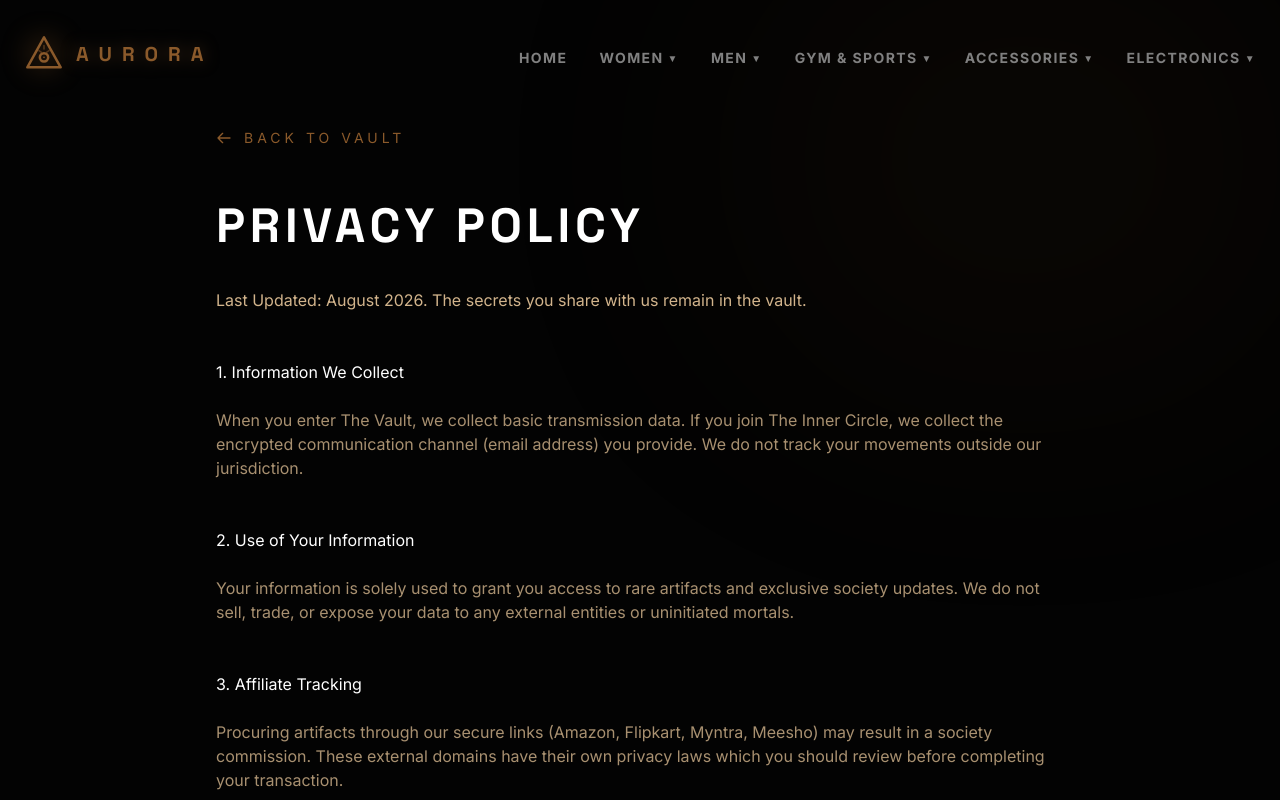
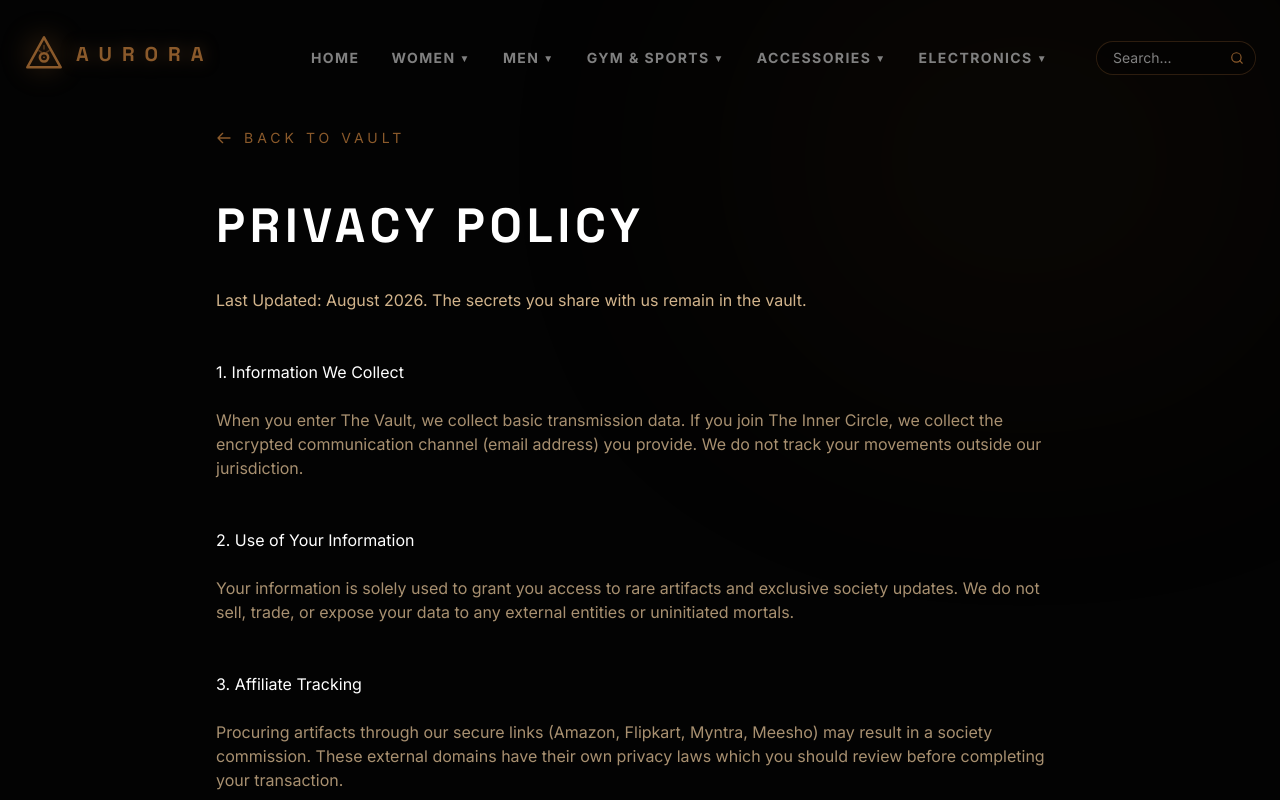
Before and after one commit to nayakom/aurora-vault666, a Next.js app: page /privacy in a window 1280 px wide. Shown: the top 800 px of the page. Built offline with nearby package versions, Linux system fonts and the light colour scheme.

Commit message:
Implement global multi-word product search and fallback state

```diff
--- a/components/layout/Navbar.tsx
+++ b/components/layout/Navbar.tsx
@@ -14,6 +14,7 @@ const Navbar: React.FC<NavbarProps> = ({ onHomeClick }) => {
   const [scrolled, setScrolled] = useState(false);
   const [isMobileMenuOpen, setIsMobileMenuOpen] = useState(false);
   const [expandedMobileCategory, setExpandedMobileCategory] = useState<string | null>(null);
+  const [searchQuery, setSearchQuery] = useState('');
 
   const categoriesData = [
     { name: 'Women', items: ['Kurtis', 'Dresses', 'Tops', 'Sarees', 'Bottom Wear'] },
@@ -59,6 +60,17 @@ const Navbar: React.FC<NavbarProps> = ({ onHomeClick }) => {
     } else {
       // If on another page (like product details), go back to Vault
       router.push('/#vault');
+    }
+  };
+
+  const handleSearch = (e: React.FormEvent) => {
+    e.preventDefault();
+    if (searchQuery.trim()) {
+      setIsMobileMenuOpen(false);
+      router.push(`/?q=${encodeURIComponent(searchQuery.trim())}`, { scroll: false });
+      setTimeout(() => {
+        document.getElementById('vault')?.scrollIntoView({ behavior: 'smooth' });
+      }, 100);
     }
   };
 
@@ -200,6 +212,23 @@ const Navbar: React.FC<NavbarProps> = ({ onHomeClick }) => {
               </div>
             </div>
           </div>
+
+          {/* Desktop Search Bar */}
+          <form onSubmit={handleSearch} className="relative ml-4">
+            <input
+              type="text"
+              placeholder="Search..."
+              value={searchQuery}
+              onChange={(e) => setSearchQuery(e.target.value)}
+              className="bg-[#030303]/50 border border-[#8B5A2B]/30 text-[#D2B48C] placeholder-[#808080] text-sm px-4 py-1.5 rounded-full focus:outline-none focus:border-[#8B5A2B] transition-colors w-40 focus:w-56"
+            />
+            <button type="submit" className="absolute right-3 top-1/2 -translate-y-1/2 text-[#8B5A2B]">
+              <svg width="14" height="14" viewBox="0 0 24 24" fill="none" stroke="currentColor" strokeWidth="2" strokeLinecap="round" strokeLinejoin="round">
+                <circle cx="11" cy="11" r="8"></circle>
+                <line x1="21" y1="21" x2="16.65" y2="16.65"></line>
+              </svg>
+            </button>
+          </form>
         </div>
 
         {/* Mobile Hamburger Toggle */}
@@ -227,6 +256,23 @@ const Navbar: React.FC<NavbarProps> = ({ onHomeClick }) => {
               <Link href="/" onClick={() => setIsMobileMenuOpen(false)} className="text-2xl font-black text-[#D2B48C] uppercase tracking-widest border-b border-[#8B5A2B]/20 pb-4">
                 HOME
               </Link>
+
+              {/* Mobile Search Bar */}
+              <form onSubmit={handleSearch} className="relative w-full mb-2">
+                <input
+                  type="text"
+                  placeholder="Search products..."
+                  value={searchQuery}
+                  onChange={(e) => setSearchQuery(e.target.value)}
+                  className="w-full bg-[#030303]/50 border border-[#8B5A2B]/30 text-[#D2B48C] placeholder-[#808080] text-sm px-4 py-3 rounded-lg focus:outline-none focus:border-[#8B5A2B] transition-colors"
+                />
+                <button type="submit" className="absolute right-4 top-1/2 -translate-y-1/2 text-[#8B5A2B]">
+                  <svg width="18" height="18" viewBox="0 0 24 24" fill="none" stroke="currentColor" strokeWidth="2" strokeLinecap="round" strokeLinejoin="round">
+                    <circle cx="11" cy="11" r="8"></circle>
+                    <line x1="21" y1="21" x2="16.65" y2="16.65"></line>
+                  </svg>
+                </button>
+              </form>
 
               {categoriesData.map((category) => (
                 <div key={category.name} className="flex flex-col border-b border-[#8B5A2B]/20">
--- a/components/product/ProductGrid.tsx
+++ b/components/product/ProductGrid.tsx
@@ -34,6 +34,7 @@ const ProductGrid: React.FC = () => {
   const [loading, setLoading] = React.useState(true);
   const searchParams = useSearchParams();
   const category = searchParams.get('category');
+  const query = searchParams.get('q');
 
   React.useEffect(() => {
     const fetchProducts = async () => {
@@ -51,11 +52,27 @@ const ProductGrid: React.FC = () => {
   }, []);
 
   const filteredProducts = React.useMemo(() => {
-    if (!category) return bloggerProducts;
-    return bloggerProducts.filter(product =>
-      product.labels?.some((label: string) => label.toLowerCase() === category.toLowerCase())
-    );
-  }, [bloggerProducts, category]);
+    let result = bloggerProducts;
+
+    // Filter by Category
+    if (category) {
+      result = result.filter(product =>
+        product.labels?.some((label: string) => label.toLowerCase() === category.toLowerCase())
+      );
+    }
+
+    // Filter by Search Query (Multi-word)
+    if (query) {
+      const searchTerms = query.toLowerCase().trim().split(/\s+/);
+      result = result.filter(product => {
+        const productString = `${product.name} ${product.description} ${product.labels?.join(' ')}`.toLowerCase();
+        // Product must match ALL search terms to be included
+        return searchTerms.every(term => productString.includes(term));
+      });
+    }
+
+    return result;
+  }, [bloggerProducts, category, query]);
 
   return (
     <div id="vault" className="relative py-32 px-4 max-w-7xl mx-auto min-h-screen overflow-hidden">
@@ -68,7 +85,7 @@ const ProductGrid: React.FC = () => {
         viewport={{ once: true, margin: "-100px" }}
       >
         <h2 className="text-3xl md:text-5xl font-black text-[#D2B48C] uppercase tracking-[1rem] font-display">
-          {category ? category : "The Vault"}
+          {query ? `Search: ${query}` : (category ? category : "The Vault")}
         </h2>
         <div className="w-24 h-1 bg-[#8B5A2B]/50 mx-auto mt-6"></div>
       </motion.div>
@@ -76,11 +93,21 @@ const ProductGrid: React.FC = () => {
         <div className="flex justify-center items-center h-64">
           <div className="w-12 h-12 border-4 border-[#8B5A2B]/30 border-t-[#8B5A2B] rounded-full animate-spin"></div>
         </div>
-      ) : bloggerProducts.length === 0 ? (
-        <div className="text-center text-[#D2B48C] py-20 font-display">No exclusive products found in the vault yet.</div>
+      ) : filteredProducts.length === 0 ? (
+        <div className="text-center py-20 flex flex-col items-center gap-4">
+          <p className="text-[#D2B48C] font-display text-xl">
+            {query || category ? "no product available click on the " : "No exclusive products found in the vault yet."}
+            {(query || category) && (
+              <a href="#footer" className="text-[#8B5A2B] hover:text-white underline underline-offset-4 transition-colors font-bold uppercase tracking-widest">
+                contact us
+              </a>
+            )}
+            {(query || category) && " page"}
+          </p>
+        </div>
       ) : (
         <motion.div
-          key={category || 'all'}
+          key={query || category || 'all'}
           className="grid grid-cols-2 md:grid-cols-2 lg:grid-cols-3 xl:grid-cols-4 gap-4 md:gap-8 justify-items-center"
           variants={containerVariants}
           initial="hidden"
```
